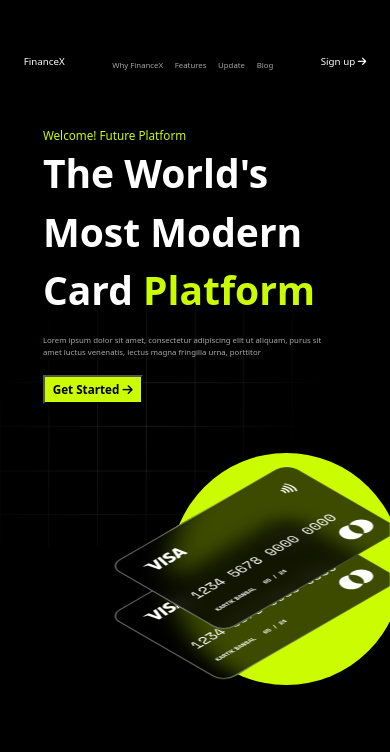
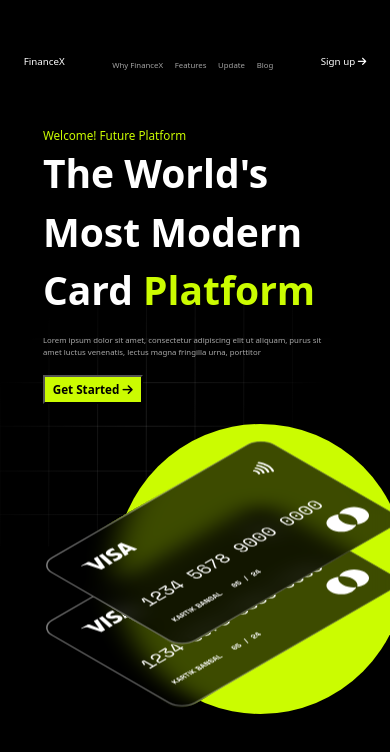
Before and after one commit to Thejus-Mathew/GSAP_Animation, a React (Vite) app: page / in a window 390 px wide. Shown: the top 752 px of the page. Built offline with nearby package versions, Linux system fonts and the light colour scheme.

Commit message:
HomePage

```diff
--- a/src/App.css
+++ b/src/App.css
@@ -184,7 +184,7 @@
     height: 580px;
     width: 200%;
     transform-origin: 100% 50%;
-    scale: 0.4;
+    scale: 0.5;
   }
   .homePage .banner1{
     top: 15%;
```
